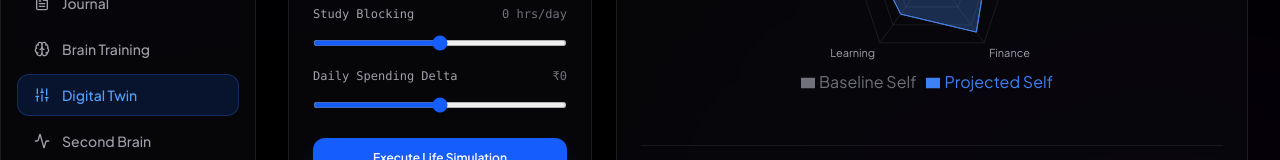
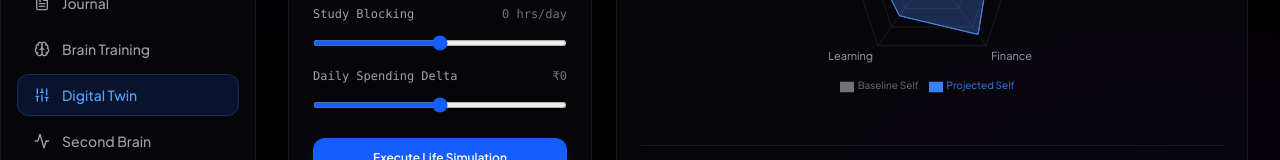
Before and after one commit to TanayKapoor21/LifePilot-AI, a React (Vite) app in the folder frontend/: page /digital-twin in a window 1280 px wide. Shown: the part 438-598 px from the top of the page. Built offline with nearby package versions, Linux system fonts and the light colour scheme; sample sign-in values are in the browser's storage.

Commit message:
fix(frontend): replace invalid tick property with wrapperStyle on Legend in DigitalTwin.tsx

```diff
--- a/frontend/src/pages/DigitalTwin.tsx
+++ b/frontend/src/pages/DigitalTwin.tsx
@@ -190,7 +190,7 @@ export const DigitalTwin: React.FC = () => {
                   fill="#3b82f6"
                   fillOpacity={0.25}
                 />
-                <Legend tick={{ fill: '#a1a1aa', fontSize: 10 }} />
+                <Legend wrapperStyle={{ fontSize: '10px' }} />
               </RadarChart>
             </ResponsiveContainer>
           </div>
```
